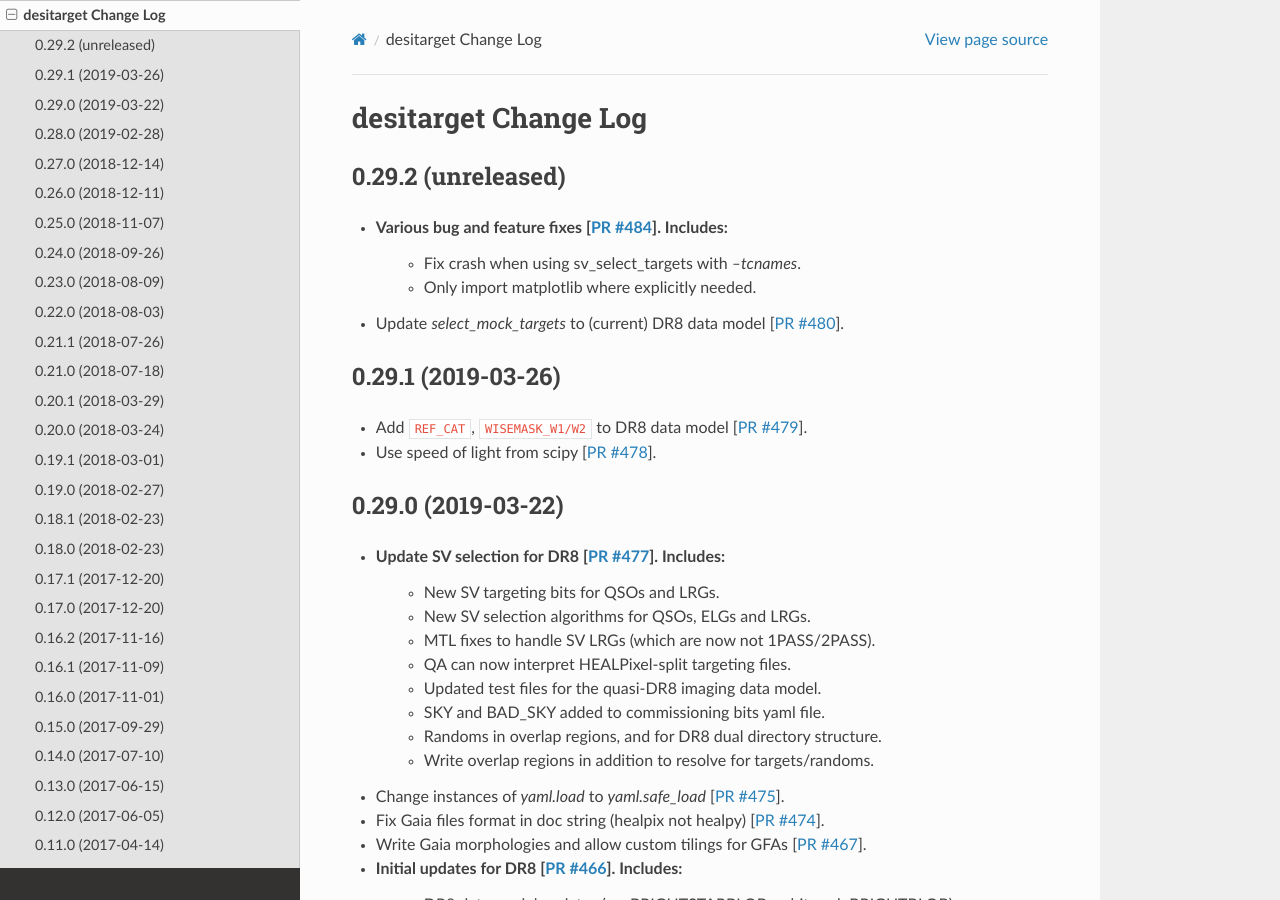
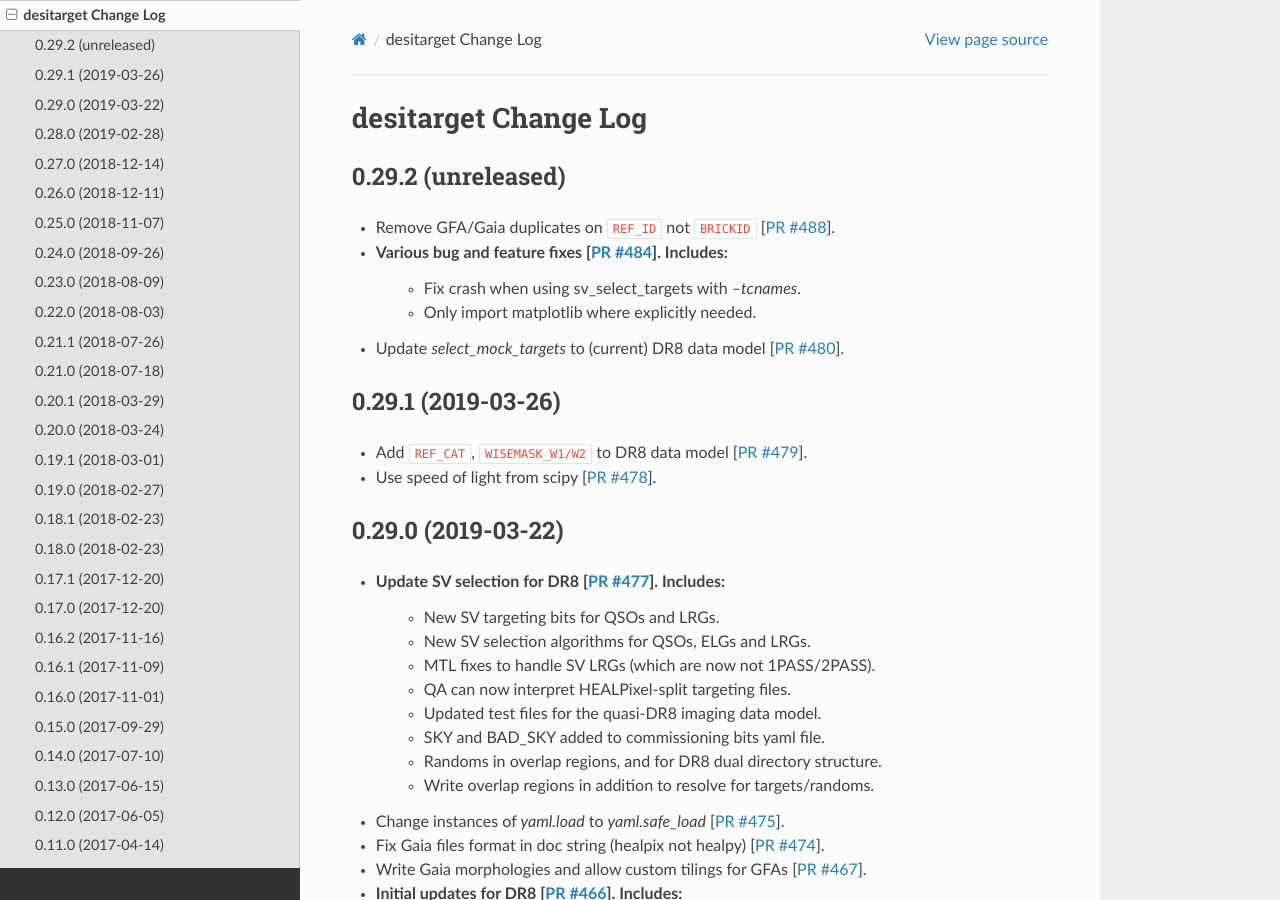
Before and after one commit to desihub/desitarget, a Sphinx documentation site: the page built from doc/changes.rst, in a window 1280 px wide and 900 px high. Built offline with Sphinx 7.4.7 and the Read the Docs theme 2.0.0, drawn with Linux system fonts in a browser that asks for light colours.

Commit message:
update the changes docs

```diff
--- a/doc/changes.rst
+++ b/doc/changes.rst
@@ -5,6 +5,7 @@ desitarget Change Log
 0.29.2 (unreleased)
 -------------------
 
+* Remove GFA/Gaia duplicates on ``REF_ID`` not ``BRICKID`` [`PR #488`_].
 * Various bug and feature fixes [`PR #484`_]. Includes:
     * Fix crash when using sv_select_targets with `--tcnames`.
     * Only import matplotlib where explicitly needed.
@@ -12,6 +13,7 @@ desitarget Change Log
 
 .. _`PR #480`: https://github.com/desihub/desitarget/pull/480
 .. _`PR #484`: https://github.com/desihub/desitarget/pull/484
+.. _`PR #488`: https://github.com/desihub/desitarget/pull/488
 
 0.29.1 (2019-03-26)
 -------------------
```
